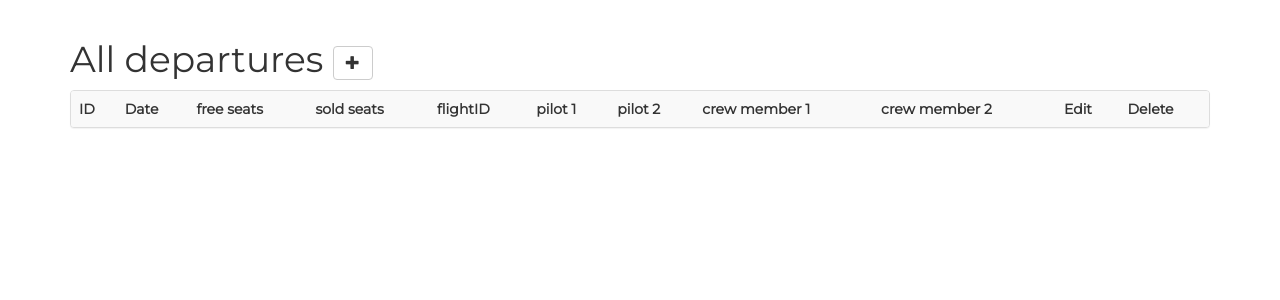
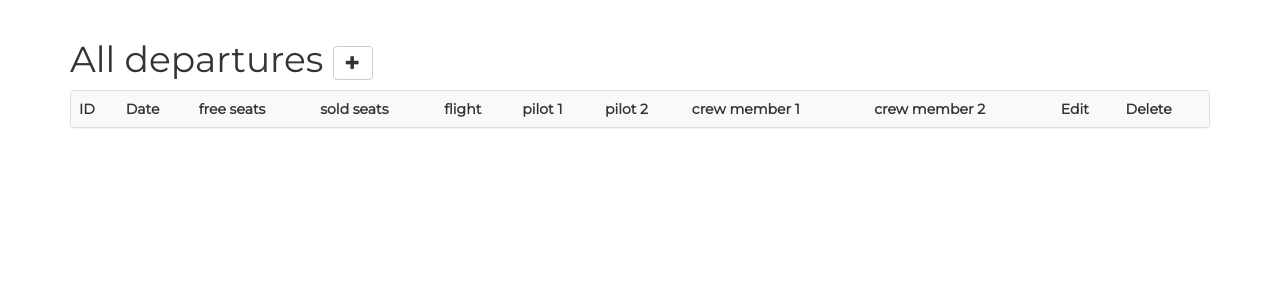
Before and after one commit to MehdiAdim/airline, a Flask app: page /departures in a window 1280 px wide. Shown: the part 52-352 px from the top of the page. Run offline with Flask 2, Linux system fonts and the light colour scheme; the visitor is signed in with stand-in values (Sample User, id 1); data that the repository does not hold is empty; parts of the project's set-up code (start-up, migrations or seed data) failed here and were passed over; some libraries are stand-ins or nearby versions.

Commit message:
departures

```diff
--- a/airline/templates/departures.html
+++ b/airline/templates/departures.html
@@ -71,7 +71,7 @@
       <th> Date </th>
       <th> free seats </th>
       <th> sold seats</th>
-      <th> flightID </th>
+      <th> flight </th>
       <th> pilot 1 </th>
       <th> pilot 2 </th>
       <th> crew member 1 </th>
```
